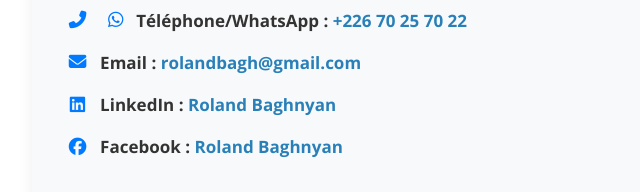
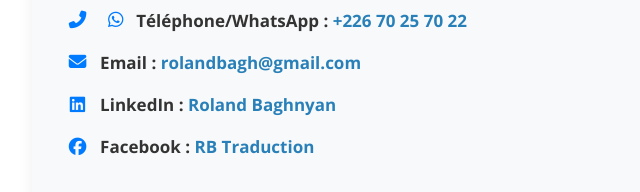
Before and after one commit to rolandbagh/rbtraduction, a plain HTML site: page index.html in a window 1280 px wide. Shown: the part 1480-1672 px from the top of the page, 108-748 px from the left. Drawn offline with nearby package versions, Linux system fonts and the light colour scheme.

Commit message:
Update index.html

```diff
--- a/index.html
+++ b/index.html
@@ -363,7 +363,7 @@
                 <li><i class="fas fa-phone-alt"></i><i class="fab fa-whatsapp" style="margin-left: 5px; margin-right: 10px;"></i><strong>Téléphone/WhatsApp :&nbsp;</strong><a href="https://wa.me/22670257022">+226 70 25 70 22</a></li>
                 <li><i class="fas fa-envelope"></i><strong>Email :&nbsp;</strong><a href="mailto:rolandbagh@gmail.com">rolandbagh@gmail.com</a></li>
                 <li><i class="fab fa-linkedin"></i><strong>LinkedIn :&nbsp;</strong><a href="https://www.linkedin.com/in/roland-baghnyan-a2079aa9/" target="_blank">Roland Baghnyan</a></li>
-                <li><i class="fab fa-facebook"></i><strong>Facebook :&nbsp;</strong><a href="https://www.facebook.com/rolandbagh" target="_blank">Roland Baghnyan</a></li>
+                <li><i class="fab fa-facebook"></i><strong>Facebook :&nbsp;</strong><a href="https://www.facebook.com/rolandbagh" target="_blank">RB Traduction</a></li>
             </ul>
             <a href="https://wa.me/22670257022" class="whatsapp-button"><i class="fab fa-whatsapp"></i> Envoyer un message WhatsApp</a>
         </div>
@@ -473,7 +473,7 @@
                 <li><i class="fas fa-phone-alt"></i><i class="fab fa-whatsapp" style="margin-left: 5px; margin-right: 10px;"></i><strong>Phone/WhatsApp:&nbsp;</strong><a href="https://wa.me/22670257022">+226 70 25 70 22</a></li>
                 <li><i class="fas fa-envelope"></i><strong>Email:&nbsp;</strong><a href="mailto:rolandbagh@gmail.com">rolandbagh@gmail.com</a></li>
                 <li><i class="fab fa-linkedin"></i><strong>LinkedIn:&nbsp;</strong><a href="https://www.linkedin.com/in/roland-baghnyan-a2079aa9/" target="_blank">Roland Baghnyan</a></li>
-                <li><i class="fab fa-facebook"></i><strong>Facebook:&nbsp;</strong><a href="https://www.facebook.com/rolandbagh" target="_blank">Roland Baghnyan</a></li>
+                <li><i class="fab fa-facebook"></i><strong>Facebook:&nbsp;</strong><a href="https://www.facebook.com/rolandbagh" target="_blank">RB Traduction</a></li>
             </ul>
             <a href="https://wa.me/22670257022" class="whatsapp-button"><i class="fab fa-whatsapp"></i> Message on WhatsApp</a>
         </div>
```
